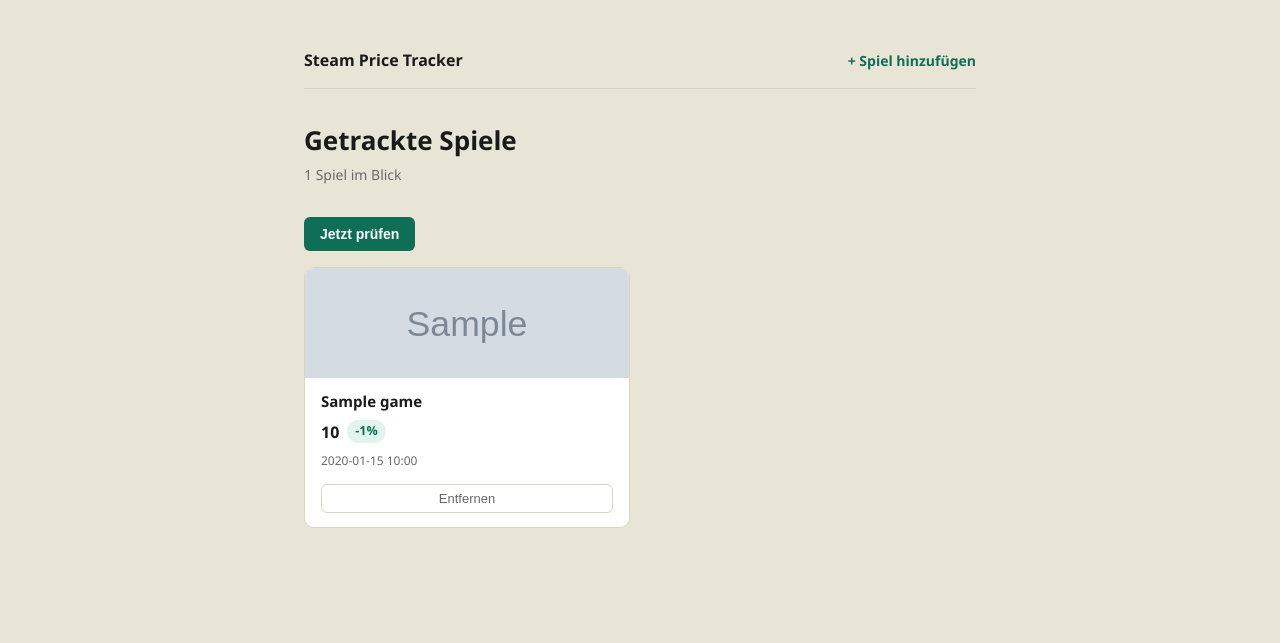
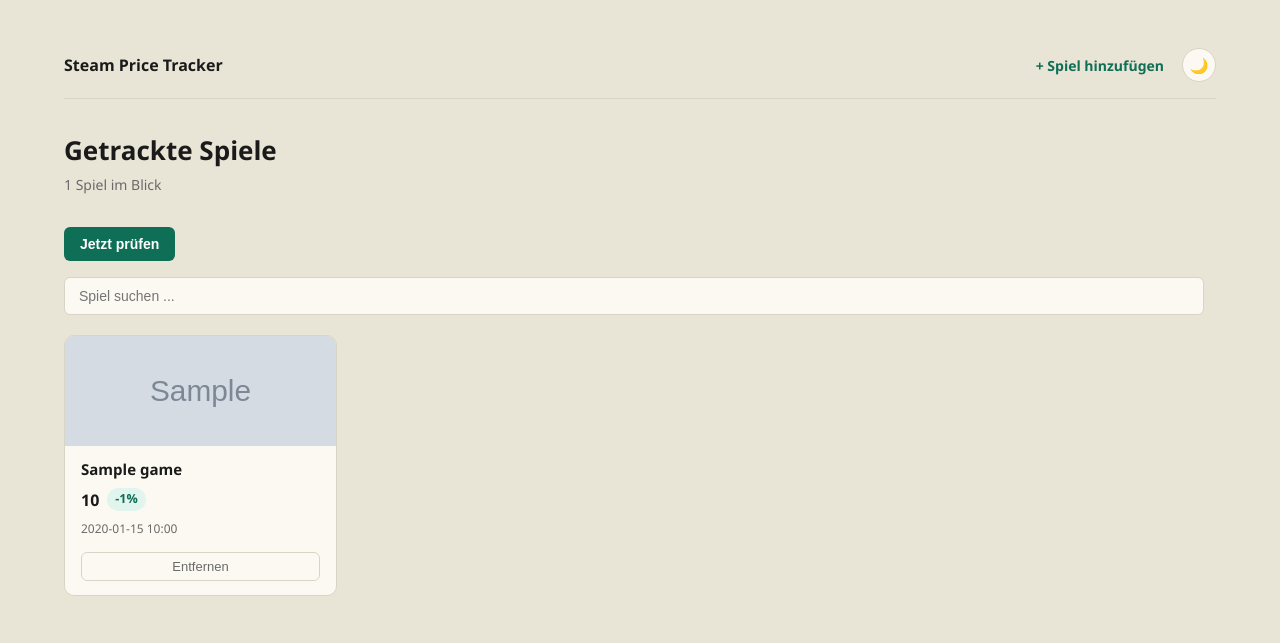
Before and after one commit to VampireNoob/Steam-Price-Tracker, a Flask app: template templates/index.html in a window 1280 px wide. Shown: the top 643 px of the page. Run offline with Flask 3, Linux system fonts and the light colour scheme; the template is opened without the code that fills it: most values are stand-ins (such as "Sample title", 1, 10 or a date in 2020); grey boxes marked "Sample" are stand-in pictures.

Commit message:
Add dark mode toggle, game search filter, wider cards

```diff
--- a/static/style.css
+++ b/static/style.css
@@ -1,65 +1,98 @@
 :root{
+/* ---- Light theme (default) ---- */
+    --bg:#e8e4d6;
+    --card:#fbf9f2;
     --ink:#1a1a1a;
     --muted:#6a6a6a;
     --line:#d9d5c6;
-    --page-bg:#e8e4d6;
-    --paper:#ffffff;
-    --paper-2:#f5f4ee;
-    --teal-bg:#e1f5ee;
-    --teal-text:#0f6e56;
+    --accent:#0f6e56;
+    --accent-bg:#e1f5ee;
+    --tint-color: rgba(15, 110, 86, 0.12);
+    --danger:#a83a2c;
+    --danger-bg:#fbe9e7;
+    }
+[data-theme="dark"]{
+    --bg:#08080C;
+    --card:#0E0E14;
+    --ink:#F4F4F7;
+    --muted:#8A8A93;
+    --line:#1C1C22;
+    --accent:#7C5CFF;
+    --accent-bg: rgba(124, 92, 255, 0.16);
+    --tint-color: rgba(124, 92, 255, 0.14);
+    --danger:#ff8a75;
+    --danger-bg: rgba(255, 90, 60, 0.14);
 }
+
 *{box-sizing:border-box;margin:0;padding:0;}
 body{
     font-family:'Segoe UI', system-ui, sans-serif;
-    background:var(--page-bg);
+    background:var(--bg);
     color:var(--ink);
     line-height:1.5;
+    transition:background .2s ease, color .2s ease;
 }
-.wrap{max-width:720px;margin:0 auto;padding:48px 24px;}
+.wrap{max-width:1200px;margin:0 auto;padding:48px 24px;}
 header{margin-bottom:32px;}
 h1{font-size:26px;font-weight:700;}
 .sub{color:var(--muted);font-size:14px;margin-top:4px;}
+
 table{width:100%;border-collapse:collapse;border:1px solid var(--line);border-radius:8px;overflow:hidden;}
-thead{background:var(--paper-2);}
+thead{background:var(--card);}
 th, td{text-align:left;padding:12px 16px;font-size:14px;}
 th{font-weight:600;color:var(--muted);text-transform:uppercase;font-size:11.5px;letter-spacing:0.04em;}
 tbody tr{border-top:1px solid var(--line);}
 .price{font-weight:600;}
-.badge{background:var(--teal-bg);color:var(--teal-text);padding:2px 8px;border-radius:999px;font-size:12.5px;font-weight:600;}
 .muted{color:var(--muted);font-size:13px;}
 .empty{color:var(--muted);padding:24px 0;}
-code{background:var(--paper-2);padding:2px 6px;border-radius:4px;font-size:13px;}
-nav{display:flex;justify-content:space-between;align-items:center;margin-bottom:32px;padding-bottom:16px;border-bottom:1px solid var(--line);}
+code{background:var(--card);padding:2px 6px;border-radius:4px;font-size:13px;}
+
+.badge{background:var(--accent-bg);color:var(--accent);padding:2px 8px;border-radius:999px;font-size:12.5px;font-weight:600;}
+
+nav{
+    display:flex;justify-content:space-between;align-items:center;
+    margin-bottom:32px;padding-bottom:16px;border-bottom:1px solid var(--line);
+    gap:16px;
+}
+.nav-right{display:flex;align-items:center;gap:18px;}
 .brand{font-weight:700;font-size:16px;text-decoration:none;color:var(--ink);}
-.nav-link{font-size:14px;color:var(--teal-text);text-decoration:none;font-weight:600;}
+.nav-link{font-size:14px;color:var(--accent);text-decoration:none;font-weight:600;}
 .nav-link:hover{text-decoration:underline;}
+
+.theme-toggle{
+    background:var(--card);border:1px solid var(--line);color:var(--ink);
+    border-radius:999px;width:34px;height:34px;font-size:15px;cursor:pointer;
+    display:flex;align-items:center;justify-content:center;line-height:1;
+}
+.theme-toggle:hover{border-color:var(--accent);}
 
 .flashes{margin-bottom:20px;}
 .flash{padding:10px 14px;border-radius:6px;font-size:14px;margin-bottom:8px;}
-.flash-success{background:var(--teal-bg);color:var(--teal-text);}
-.flash-error{background:#fbe9e7;color:#a83a2c;}
-.flash-info{background:var(--paper-2);color:var(--muted);}
+.flash-success{background:var(--accent-bg);color:var(--accent);}
+.flash-error{background:var(--danger-bg);color:var(--danger);}
+.flash-info{background:var(--card);color:var(--muted);}
 
 .btn{
-    background:var(--teal-text);color:#fff;border:none;border-radius:6px;
+    background:var(--accent);color:#fff;border:none;border-radius:6px;
     padding:9px 16px;font-size:14px;font-weight:600;cursor:pointer;
 }
 .btn:hover{opacity:0.9;}
 .btn-small{
-    background:var(--teal-bg);color:var(--teal-text);border:1px solid #bfe4d7;
+    background:var(--accent-bg);color:var(--accent);border:1px solid var(--line);
     border-radius:6px;padding:6px 12px;font-size:13px;font-weight:600;cursor:pointer;
 }
 .btn-remove{
     background:none;border:1px solid var(--line);color:var(--muted);
     border-radius:6px;padding:6px 12px;font-size:13px;cursor:pointer;
 }
-.btn-remove:hover{border-color:#a83a2c;color:#a83a2c;}
+.btn-remove:hover{border-color:var(--danger);color:var(--danger);}
 
-.check-form{margin-bottom:16px;}
+.check-form{margin-bottom:16px;display:inline-block;}
 
 .search-form{display:flex;gap:10px;margin-bottom:24px;}
 .search-form input[type="text"]{
     flex:1;padding:10px 14px;border:1px solid var(--line);border-radius:6px;font-size:14px;
+    background:var(--card);color:var(--ink);
 }
 
 .results{list-style:none;border:1px solid var(--line);border-radius:8px;overflow:hidden;}
@@ -73,11 +106,23 @@
 .thumb-cell{width:76px;}
 .result-info{display:flex;align-items:center;gap:12px;}
 
-/* ---- Karten-Layout ---- */
+.filter-bar{margin-bottom:20px;display:flex;gap:12px;align-items:center;flex-wrap:wrap;}
+    .filter-bar input[type="text"]{
+    flex:1;min-width:200px;padding:10px 14px;border:1px solid var(--line);border-radius:6px;
+    font-size:14px;background:var(--card);color:var(--ink);
+}
+.filter-count{font-size:12.5px;color:var(--muted);white-space:nowrap;}
+
 .grid{
     display:grid;
-    grid-template-columns:repeat(auto-fill, minmax(220px, 1fr));
+    grid-template-columns:repeat(4, 1fr);
     gap:20px;
+}
+@media (max-width: 900px){
+    .grid{grid-template-columns:repeat(2, 1fr);}
+}
+@media (max-width: 560px){
+    .grid{grid-template-columns:1fr;}
 }
 .card{
     border:1px solid var(--line);
@@ -85,11 +130,11 @@
     overflow:hidden;
     display:flex;
     flex-direction:column;
-    background:var(--paper);
+    background:var(--card);
 }
-.card-img-wrap{width:100%;height:110px;background:var(--paper-2);}
+.card-img-wrap{width:100%;height:110px;background:var(--line);}
 .card-img{width:100%;height:110px;object-fit:cover;display:block;}
-.card-img-placeholder{background:var(--paper-2);}
+.card-img-placeholder{background:var(--line);}
 .card-body{padding:14px 16px;display:flex;flex-direction:column;gap:8px;flex:1;}
 .card-title{font-weight:600;font-size:15px;line-height:1.3;}
 .card-price-row{display:flex;align-items:center;gap:8px;}
--- a/templates/base.html
+++ b/templates/base.html
@@ -6,12 +6,25 @@
 <title>{% block title %}Steam Price Tracker{% endblock %}</title>
 <link rel="icon" href="{{ url_for('static', filename='favicon.ico') }}">
 <link rel="stylesheet" href="{{ url_for('static', filename='style.css') }}">
+<script>
+// Theme so früh wie möglich setzen, bevor die Seite gerendert wird,
+// damit es beim Laden nicht kurz im falschen Theme aufblitzt.
+    (function () {
+        const saved = localStorage.getItem('theme');
+        if (saved === 'dark') {
+        document.documentElement.setAttribute('data-theme', 'dark');
+        }
+    })();
+</script>
 </head>
 <body>
 <div class="wrap">
 <nav>
     <a href="{{ url_for('index') }}" class="brand">Steam Price Tracker</a>
+    <div class="nav-right">
     <a href="{{ url_for('add_game') }}" class="nav-link">+ Spiel hinzufügen</a>
+    <button type="button" class="theme-toggle" id="themeToggle" aria-label="Theme wechseln" title="Theme wechseln">🌙</button>
+    </div>
 </nav>
 
 {% with messages = get_flashed_messages(with_categories=true) %}
@@ -26,5 +39,28 @@
 
 {% block content %}{% endblock %}
 </div>
+
+<script>
+const themeToggle = document.getElementById('themeToggle');
+const root = document.documentElement;
+
+function updateIcon() {
+    themeToggle.textContent = root.getAttribute('data-theme') === 'dark' ? '☀️' : '🌙';
+}
+updateIcon();
+
+themeToggle.addEventListener('click', () => {
+    const isDark = root.getAttribute('data-theme') === 'dark';
+    if (isDark) {
+    root.removeAttribute('data-theme');
+    localStorage.setItem('theme', 'light');
+    } else {
+    root.setAttribute('data-theme', 'dark');
+    localStorage.setItem('theme', 'dark');
+    }
+    updateIcon();
+});
+</script>
+{% block scripts %}{% endblock %}
 </body>
 </html>
--- a/templates/index.html
+++ b/templates/index.html
@@ -10,9 +10,14 @@
     <button type="submit" class="btn">Jetzt prüfen</button>
 </form>
 
-<div class="grid">
+<div class="filter-bar">
+    <input type="text" id="gameFilter" placeholder="Spiel suchen ..." autocomplete="off">
+    <span class="filter-count" id="filterCount"></span>
+</div>
+
+<div class="grid" id="gameGrid">
     {% for g in games %}
-    <div class="card">
+    <div class="card" data-name="{{ g.name|lower }}">
     <div class="card-img-wrap">
         {% if g.image %}
         <img src="{{ g.image }}" alt="" class="card-img">
@@ -44,3 +49,27 @@
 <p class="empty">Noch keine Spiele getrackt. <a href="{{ url_for('add_game') }}">Jetzt eins hinzufügen</a>.</p>
 {% endif %}
 {% endblock %}
+
+{% block scripts %}
+{% if games %}
+<script>
+    const filterInput = document.getElementById('gameFilter');
+    const cards = Array.from(document.querySelectorAll('#gameGrid .card'));
+    const countEl = document.getElementById('filterCount');
+    const total = cards.length;
+
+    function applyFilter() {
+    const term = filterInput.value.trim().toLowerCase();
+    let visible = 0;
+    cards.forEach(card => {
+        const match = card.dataset.name.includes(term);
+        card.style.display = match ? '' : 'none';
+        if (match) visible++;
+    });
+    countEl.textContent = term ? `${visible} von ${total}` : '';
+    }
+
+    filterInput.addEventListener('input', applyFilter);
+</script>
+{% endif %}
+{% endblock %}
```
Also changed, not shown: README.md, screenshot-web.png. Lines whose indentation alone changed are shown as unchanged.
